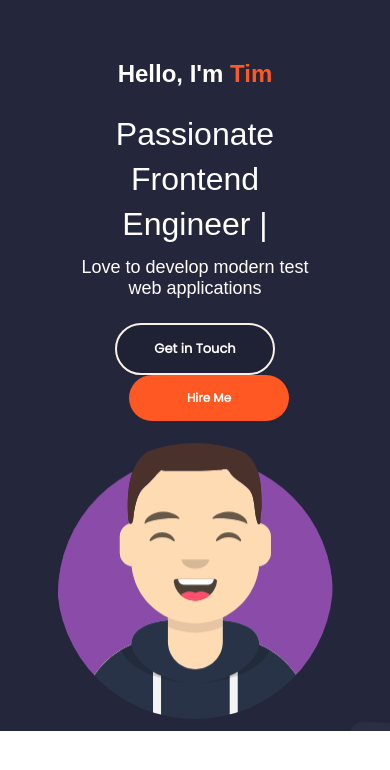
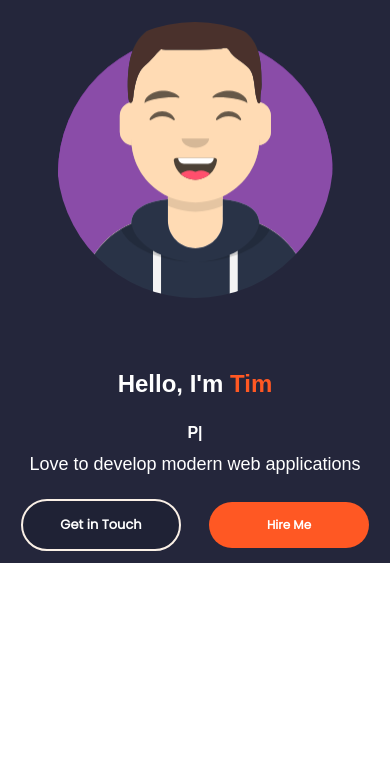
Before and after one commit to teifler/tim-eif.de, a React (Vite) app: page / in a window 390 px wide. Shown: the top 770 px of the page. Built offline with nearby package versions, Linux system fonts and the light colour scheme; some icons are missing.

Commit message:
feat(profile): improved responsiveness with order flex CSS rules

```diff
--- a/package.json
+++ b/package.json
@@ -48,7 +48,6 @@
   },
   "lint-staged": {
     "*.{ts,tsx}": [
-      "tsc --noEmit",
       "eslint --fix",
       "prettier --write"
     ]
--- a/src/components/Home/Profile.css
+++ b/src/components/Home/Profile.css
@@ -12,6 +12,7 @@
 .profile-wrapper {
   color: white;
   width: 60%;
+  order: 1;
 }
 
 .profile-details-name {
@@ -67,11 +68,34 @@
   height: 300px;
   width: 300px;
   margin: 10px 0 0;
+  order: 2;
 }
 
-@media (min-width: 840px) {
+/* Media query for smaller screens */
+@media (max-width: 770px) {
+  /* Adjust the breakpoint as needed */
+  .profile-container {
+    flex-direction: column;
+    padding-bottom: 12px;
+  }
+
+  .profile-details-name {
+    font-size: 24px;
+  }
+
+  .profile-details-role h1 {
+    font-size: 8px;
+    font-weight: bold;
+    margin-bottom: 10px;
+  }
+
   .profile-picture {
-    margin: 10px 0 0 0;
+    order: 1; /* Change the order so it's on top */
+  }
+
+  .profile-wrapper {
+    order: 2;
+    width: 100%; /* Adjust the width as needed */
   }
 }
 
--- a/src/components/Home/Profile.tsx
+++ b/src/components/Home/Profile.tsx
@@ -48,13 +48,13 @@ const Profile = () => {
           <h1>
             <TypeAnimation
               sequence={[
-                'Passionate Frontend Engineer <span>🚀</span> ',
+                'Passionate Frontend Engineer 🚀',
                 2500,
-                'Expert in React & React Native <span>🌟</span>',
+                'Expert in React & React Native 🌟',
                 2500,
-                'MERN Stack Specialist <span>💻</span>',
+                'MERN Stack Specialist 💻',
                 2500,
-                'UI/UX Enthusiast <span>🎨</span> ',
+                'UI/UX Enthusiast 🎨',
                 2500,
               ]}
               wrapper="span"
@@ -64,7 +64,7 @@ const Profile = () => {
             />
           </h1>
           <span className="profile-details-description">
-            Love to develop modern test web applications
+            Love to develop modern web applications
           </span>
         </div>
         <div className="profile-action">
--- a/tsconfig.json
+++ b/tsconfig.json
@@ -13,7 +13,7 @@
     "moduleResolution": "Node",
     "resolveJsonModule": true,
     "isolatedModules": true,
-    "noEmit": false, //fix later there is an issue
+    //"noEmit": false, fix there is an issue also add to package json
     "jsx": "react-jsx"
   },
   "include": ["./src/**/*.ts", "./src/**/*.tsx"],
```
